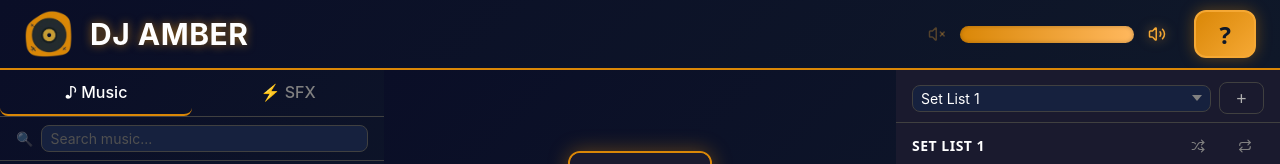
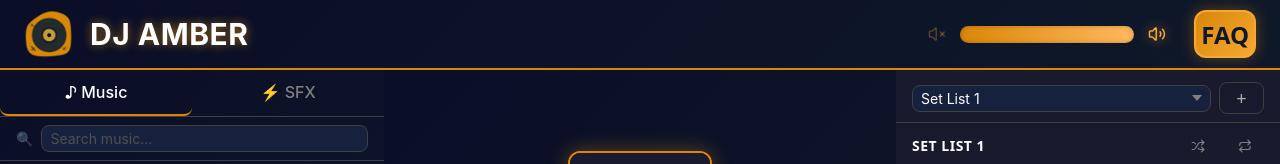
Before and after one commit to hashmapenjoyer/DJ-AMBER, a React (Vite) app: page / in a window 1280 px wide. Shown: the top 164 px of the page. Built offline with nearby package versions, Linux system fonts and the light colour scheme.

Commit message:
Change help modal button from '?' to 'FAQ' as per tester suggestion

```diff
--- a/src/App.tsx
+++ b/src/App.tsx
@@ -65,7 +65,7 @@ function App() {
 
     for (const file of files) {
       try {
-        // Read the raw bytes first — needed for both hashing and decoding.
+        // Read the raw bytes first - needed for both hashing and decoding.
         const arrayBuffer = await file.arrayBuffer();
 
         // Hash and metadata extraction can run in parallel.
--- a/src/components/NavBar.tsx
+++ b/src/components/NavBar.tsx
@@ -62,7 +62,7 @@ export default function NavBar({ masterVolume, onMasterVolumeChange }: NavBarPro
             title="Help"
             aria-label="Open help modal"
           >
-            ?
+            FAQ
           </button>
         </div>
       </nav>
```
